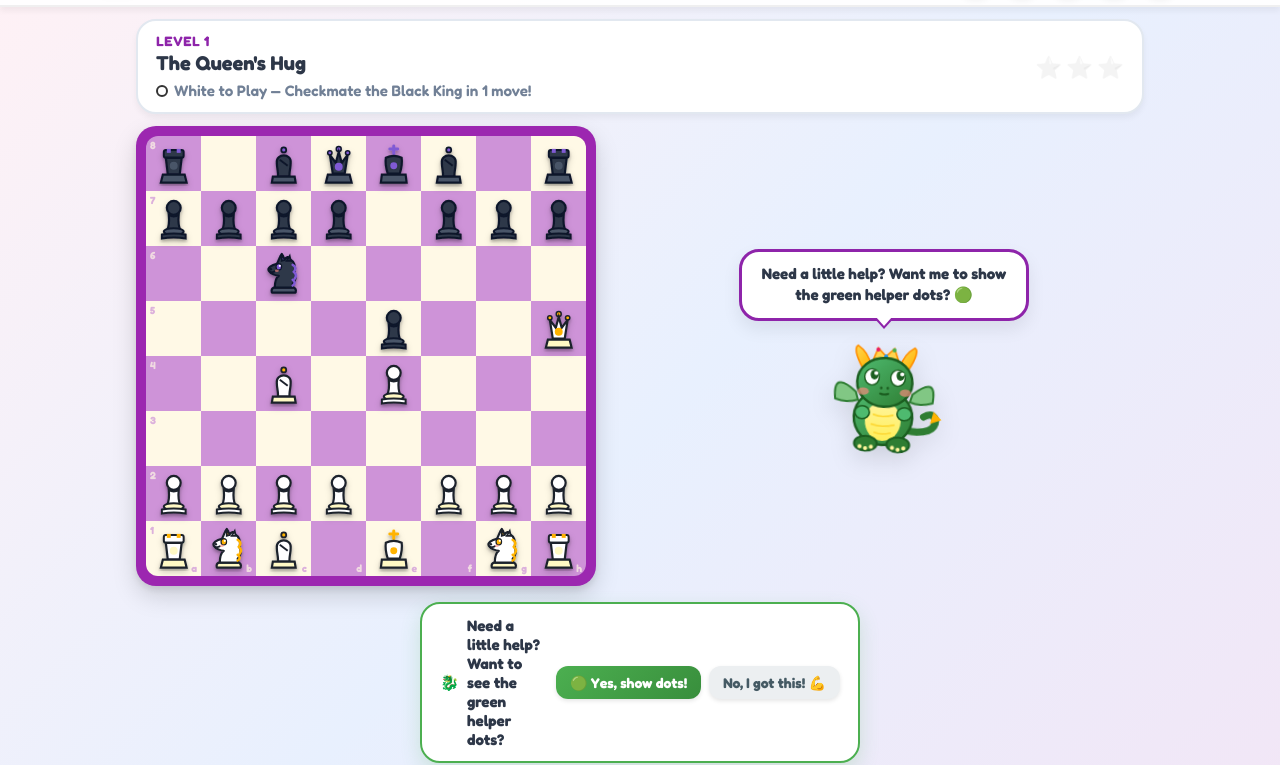
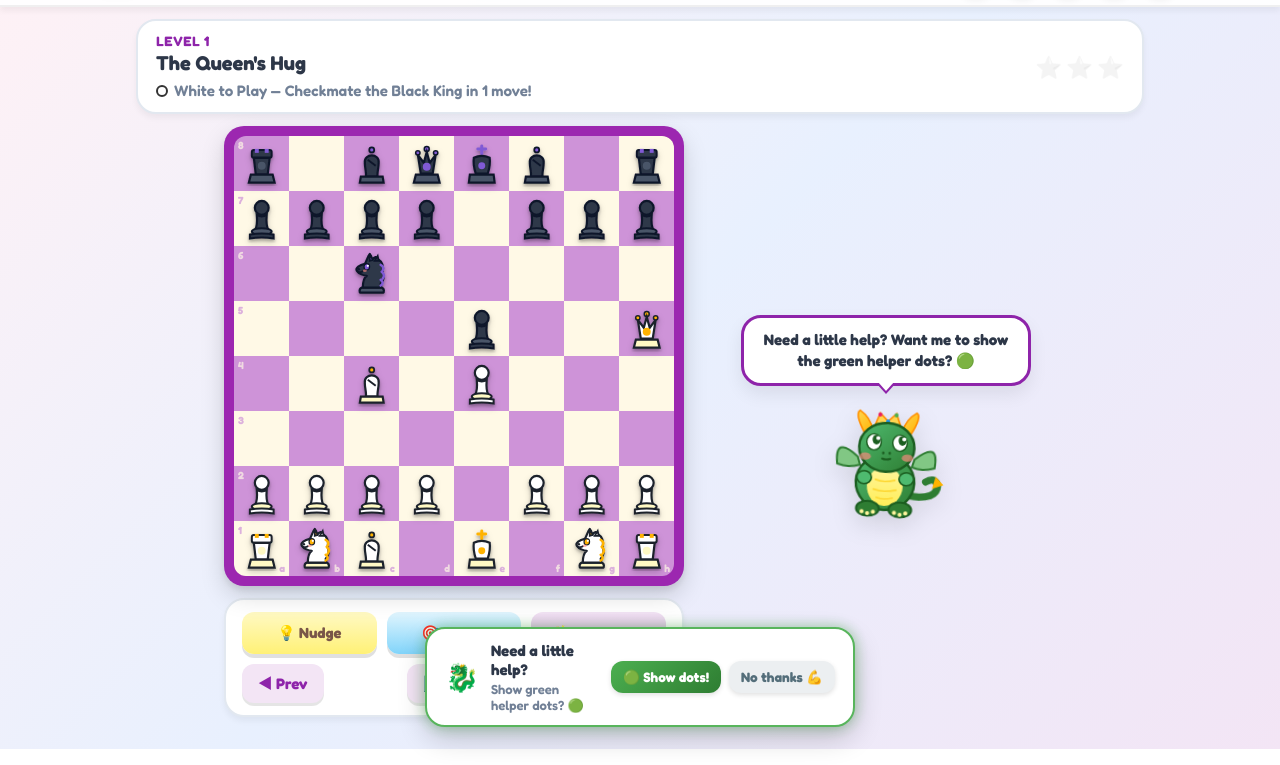
Before and after one commit to harishfoviz-afk/Chessquest, a website with bundled scripts: page index.html in a window 1280 px wide. Shown: the part 51-816 px from the top of the page. Built offline with nearby package versions, Linux system fonts and the light colour scheme.

Commit message:
feat(ui): place 6 buttons directly below board and upgrade helper offer to blinking animated popup toast

```diff
--- a/css/style.css
+++ b/css/style.css
@@ -310,18 +310,29 @@ body {
 .game-arena {
   display: grid;
   grid-template-columns: 1fr;
-  align-items: center;
+  align-items: start;
   justify-items: center;
-  gap: 14px;
+  gap: 16px;
+  width: 100%;
 }
 
-@media (min-width: 768px) {
+@media (min-width: 840px) {
   .game-arena {
-    grid-template-columns: auto 1fr;
+    grid-template-columns: minmax(320px, 460px) minmax(260px, 340px);
     align-items: center;
     justify-content: center;
-    gap: 28px;
+    gap: 32px;
   }
+}
+
+/* Board Column (Board + 6 Buttons Directly Below) */
+.board-column {
+  display: flex;
+  flex-direction: column;
+  align-items: center;
+  gap: 12px;
+  width: 100%;
+  max-width: 460px;
 }
 
 /* Board Mount */
@@ -338,19 +349,20 @@ body {
   flex-direction: column;
   align-items: center;
   width: 100%;
-  max-width: 360px;
+  max-width: 340px;
 }
 
-/* Controls Panel */
+/* Controls Panel (6 Buttons directly beneath the board) */
 .controls-panel {
   background: var(--panel-bg);
   border-radius: var(--border-radius-md);
-  padding: 14px 18px;
+  padding: 12px 16px;
   box-shadow: var(--shadow-sm);
   border: 2px solid var(--panel-border);
   display: flex;
   flex-direction: column;
-  gap: 12px;
+  gap: 10px;
+  width: 100%;
 }
 
 /* Hint Buttons Tier System */
@@ -718,91 +730,120 @@ body {
   100% { transform: scale(1) rotate(0deg); opacity: 1; }
 }
 
-/* Helper Dots Offer Prompt (3-Sec Inactivity) */
-.helper-dots-prompt {
-  display: flex;
-  justify-content: center;
-  align-items: center;
-  width: 100%;
-  margin: 4px 0 6px;
-  z-index: 50;
+/* Playful Floating Pop-Up Helper Dots Toast (Pops Up & Gently Blinks) */
+.helper-popup-toast {
+  position: fixed;
+  bottom: 22px;
+  left: 50%;
+  transform: translateX(-50%);
+  z-index: 1000;
+  max-width: 92vw;
+  width: 430px;
+  pointer-events: auto;
 }
 
-.helper-prompt-card {
+.helper-toast-card {
   background: var(--panel-bg);
-  border: 2px solid #4CAF50;
+  border: 2.5px solid #4CAF50;
   border-radius: var(--border-radius-md);
   padding: 12px 18px;
-  box-shadow: 0 8px 20px rgba(76, 175, 80, 0.2);
+  display: flex;
+  align-items: center;
+  justify-content: space-between;
+  gap: 12px;
+  box-shadow: 0 14px 35px rgba(0, 0, 0, 0.22), 0 0 18px rgba(76, 175, 80, 0.45);
+  animation: popToastBounce 0.42s cubic-bezier(0.34, 1.56, 0.64, 1) forwards, toastBlinkGlow 1.8s ease-in-out infinite alternate;
+}
+
+.toast-mascot-emoji {
+  font-size: 1.7rem;
+  flex-shrink: 0;
+  animation: gentleBounce 2s infinite ease-in-out;
+}
+
+.toast-text-group {
   display: flex;
   flex-direction: column;
-  align-items: center;
-  gap: 10px;
-  max-width: 440px;
-  width: 100%;
+  gap: 2px;
+  text-align: left;
+  flex: 1;
 }
 
-@media (min-width: 540px) {
-  .helper-prompt-card {
-    flex-direction: row;
-    justify-content: space-between;
-  }
-}
-
-.helper-prompt-msg {
-  display: flex;
-  align-items: center;
-  gap: 8px;
+.toast-title {
   font-size: 0.95rem;
-  font-weight: 700;
+  font-weight: 800;
   color: var(--text-main);
 }
 
-.helper-prompt-icon {
-  font-size: 1.4rem;
+.toast-desc {
+  font-size: 0.82rem;
+  font-weight: 600;
+  color: var(--text-muted);
 }
 
-.helper-prompt-actions {
+.toast-actions {
   display: flex;
   gap: 8px;
   flex-shrink: 0;
 }
 
-.helper-prompt-btn {
+.toast-btn {
   font-family: inherit;
   font-weight: 700;
   border: none;
   border-radius: var(--border-radius-sm);
-  padding: 8px 14px;
-  font-size: 0.88rem;
+  padding: 8px 12px;
+  font-size: 0.85rem;
   cursor: pointer;
   transition: all 0.2s cubic-bezier(0.34, 1.56, 0.64, 1);
-  box-shadow: 0 2px 4px rgba(0,0,0,0.1);
+  box-shadow: 0 2px 5px rgba(0, 0, 0, 0.12);
+  white-space: nowrap;
 }
 
-.helper-prompt-btn:hover {
+.toast-btn:hover {
   transform: translateY(-2px);
 }
 
-.helper-prompt-btn:active {
+.toast-btn:active {
   transform: translateY(1px);
 }
 
-.helper-prompt-btn.btn-yes {
-  background: linear-gradient(135deg, #4CAF50 0%, #388E3C 100%);
+.toast-btn.btn-yes {
+  background: linear-gradient(135deg, #4CAF50 0%, #2E7D32 100%);
   color: #FFFFFF;
 }
 
-.helper-prompt-btn.btn-no {
+.toast-btn.btn-no {
   background: #ECEFF1;
-  color: #455A64;
+  color: #546E7A;
 }
 
-.prompt-pop-in {
-  animation: promptSlideIn 0.4s cubic-bezier(0.34, 1.56, 0.64, 1) forwards;
+.toast-pop-out {
+  animation: popToastOut 0.28s cubic-bezier(0.34, 1.56, 0.64, 1) forwards !important;
 }
 
-@keyframes promptSlideIn {
-  0% { transform: translateY(-12px) scale(0.95); opacity: 0; }
-  100% { transform: translateY(0) scale(1); opacity: 1; }
+@keyframes popToastBounce {
+  0% { transform: scale(0.3) translateY(40px); opacity: 0; }
+  70% { transform: scale(1.06) translateY(-4px); opacity: 1; }
+  100% { transform: scale(1) translateY(0); opacity: 1; }
 }
+
+@keyframes popToastOut {
+  0% { transform: scale(1) translateY(0); opacity: 1; }
+  100% { transform: scale(0.3) translateY(30px); opacity: 0; }
+}
+
+@keyframes toastBlinkGlow {
+  0% {
+    border-color: #4CAF50;
+    box-shadow: 0 10px 25px rgba(0, 0, 0, 0.18), 0 0 10px rgba(76, 175, 80, 0.35);
+  }
+  50% {
+    border-color: #81C784;
+    box-shadow: 0 14px 35px rgba(0, 0, 0, 0.25), 0 0 24px rgba(76, 175, 80, 0.95);
+  }
+  100% {
+    border-color: #4CAF50;
+    box-shadow: 0 10px 25px rgba(0, 0, 0, 0.18), 0 0 10px rgba(76, 175, 80, 0.35);
+  }
+}
--- a/index.html
+++ b/index.html
@@ -69,32 +69,14 @@
 
     <!-- Game Arena (Board + Companion Mascot) -->
     <section class="game-arena">
+      <!-- Board Column: Chessboard + All 6 Buttons Directly Below -->
+      <div class="board-column">
         <!-- Chessboard Container -->
         <div class="chessboard-container" id="chessboard-mount">
           <!-- Chessboard dynamically mounted by board.js -->
         </div>
 
-      <!-- Mascot Companion Container -->
-      <aside class="companion-container" id="mascot-mount">
-        <!-- Sir Sparky dynamically mounted by mascot.js -->
-      </aside>
-    </section>
-
-    <!-- 3-Second Inactivity Helper Dots Offer Prompt -->
-    <div class="helper-dots-prompt" id="helper-dots-prompt" style="display: none;">
-      <div class="helper-prompt-card">
-        <div class="helper-prompt-msg">
-          <span class="helper-prompt-mascot">🐉</span>
-          <span class="helper-prompt-text">Need a little help? Want to see the green helper dots?</span>
-        </div>
-        <div class="helper-prompt-actions">
-          <button class="helper-prompt-btn btn-yes" id="btn-helper-dots-yes">🟢 Yes, show dots!</button>
-          <button class="helper-prompt-btn btn-no" id="btn-helper-dots-no">No, I got this! 💪</button>
-        </div>
-      </div>
-    </div>
-
-    <!-- Controls Panel -->
+        <!-- Controls Panel (All 6 Buttons DIRECTLY Below the Board) -->
         <section class="controls-panel">
           <!-- 3-Tier Progressive Hint System -->
           <div class="hint-tier-section">
@@ -122,6 +104,28 @@
             </button>
           </div>
         </section>
+      </div>
+
+      <!-- Mascot Companion Container -->
+      <aside class="companion-container" id="mascot-mount">
+        <!-- Sir Sparky dynamically mounted by mascot.js -->
+      </aside>
+    </section>
+
+    <!-- Playful Floating Pop-Up Helper Dots Offer (Pops Up & Gently Blinks) -->
+    <div class="helper-popup-toast" id="helper-dots-prompt" style="display: none;">
+      <div class="helper-toast-card">
+        <span class="toast-mascot-emoji">🐉</span>
+        <div class="toast-text-group">
+          <span class="toast-title">Need a little help?</span>
+          <span class="toast-desc">Show green helper dots? 🟢</span>
+        </div>
+        <div class="toast-actions">
+          <button class="toast-btn btn-yes" id="btn-helper-dots-yes">🟢 Show dots!</button>
+          <button class="toast-btn btn-no" id="btn-helper-dots-no" title="Dismiss">No thanks 💪</button>
+        </div>
+      </div>
+    </div>
 
   </main>
 
--- a/js/app.js
+++ b/js/app.js
@@ -198,18 +198,38 @@ class ChessQuestApp {
   showHelperDotsPrompt() {
     const promptEl = document.getElementById('helper-dots-prompt');
     if (promptEl) {
-      promptEl.style.display = 'flex';
-      promptEl.classList.remove('prompt-pop-in');
-      void promptEl.offsetWidth; // Force reflow
-      promptEl.classList.add('prompt-pop-in');
+      promptEl.style.display = 'block';
+      const card = promptEl.querySelector('.helper-toast-card');
+      if (card) {
+        card.classList.remove('toast-pop-out');
+      }
     }
     this.mascot.say("Need a little help? Want me to show the green helper dots? 🟢", 'thinking', 8000);
+
+    // Auto-dismiss after 9 seconds if untouched so it never hangs around
+    if (this.toastAutoDismissTimer) clearTimeout(this.toastAutoDismissTimer);
+    this.toastAutoDismissTimer = setTimeout(() => {
+      this.hideHelperDotsPrompt();
+    }, 9000);
   }
 
   hideHelperDotsPrompt() {
+    if (this.toastAutoDismissTimer) {
+      clearTimeout(this.toastAutoDismissTimer);
+      this.toastAutoDismissTimer = null;
+    }
     const promptEl = document.getElementById('helper-dots-prompt');
-    if (promptEl) {
-      promptEl.style.display = 'none';
+    if (promptEl && promptEl.style.display !== 'none') {
+      const card = promptEl.querySelector('.helper-toast-card');
+      if (card) {
+        card.classList.add('toast-pop-out');
+        setTimeout(() => {
+          promptEl.style.display = 'none';
+          card.classList.remove('toast-pop-out');
+        }, 280);
+      } else {
+        promptEl.style.display = 'none';
+      }
     }
   }
 
```
Lines whose indentation alone changed are shown as unchanged.
